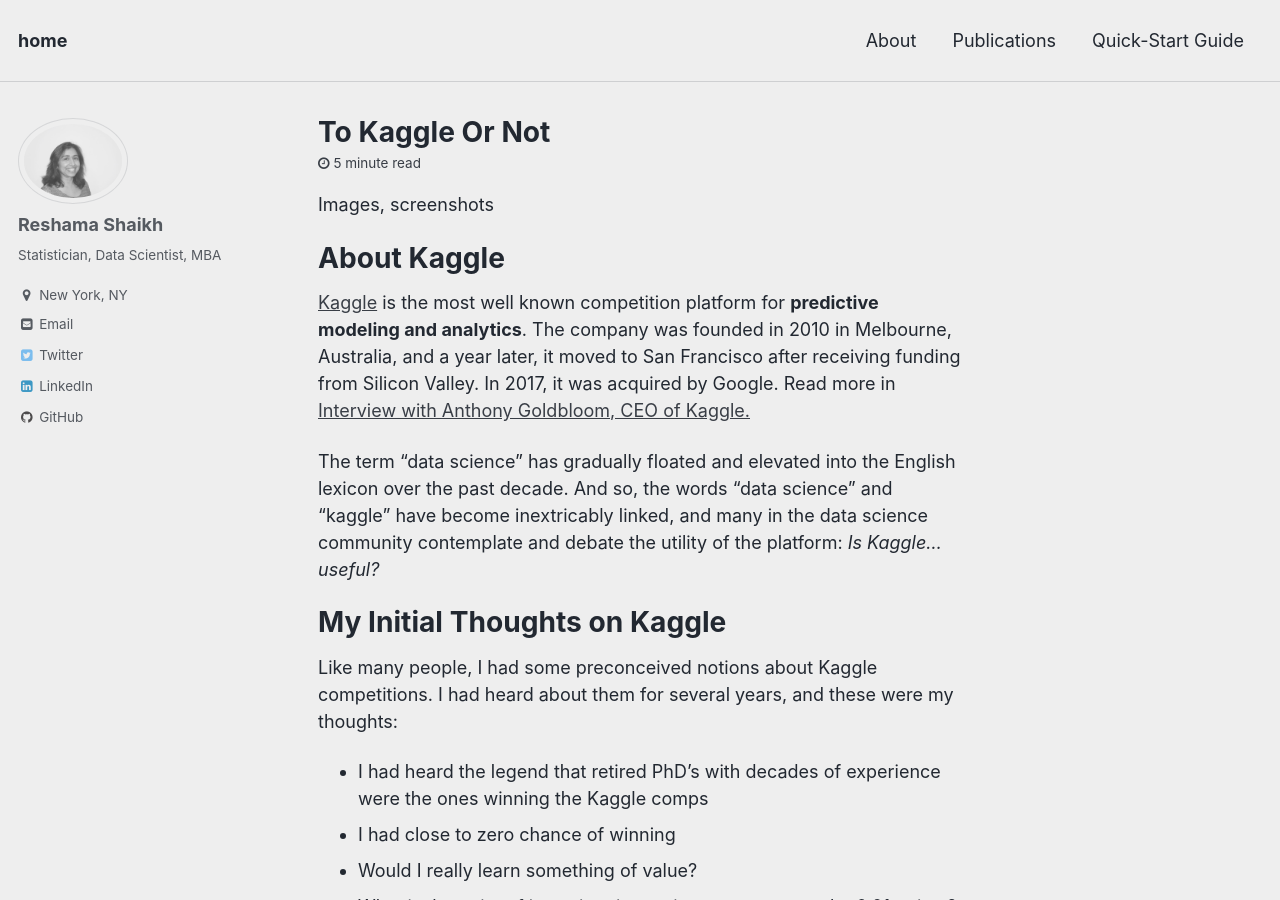
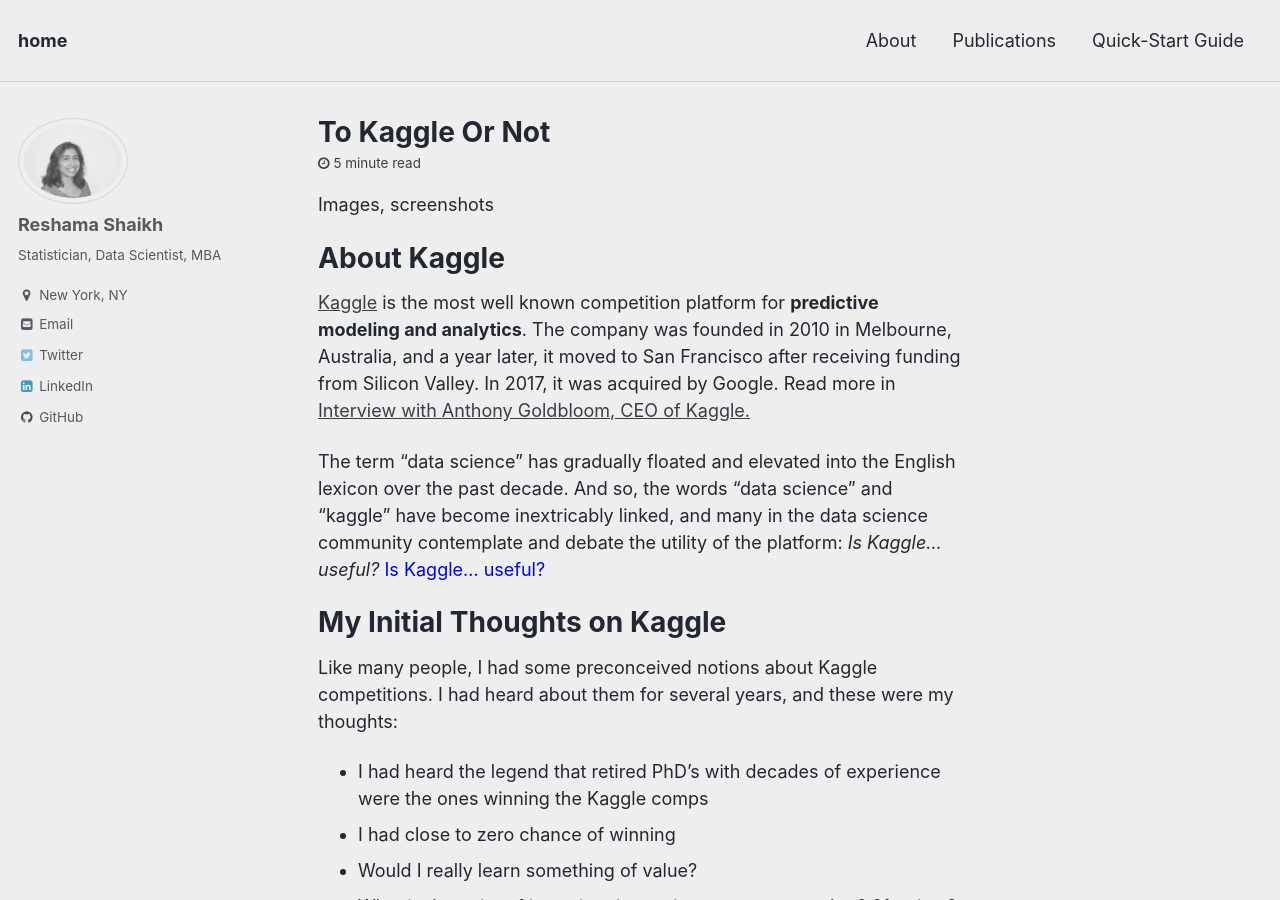
Before and after one commit to reshamas/reshamas.github.io, a Jekyll site: the page built from _posts/2018-04-19-to-kaggle-or-not.md, in a window 1280 px wide and 900 px high. Built offline with Jekyll 4.4.1, drawn with Linux system fonts in a browser that asks for light colours.

Commit message:
Update 2018-04-19-to-kaggle-or-not.md

```diff
--- a/_posts/2018-04-19-to-kaggle-or-not.md
+++ b/_posts/2018-04-19-to-kaggle-or-not.md
@@ -5,7 +5,7 @@
 [Kaggle](https://www.kaggle.com/) is the most well known competition platform for **predictive modeling and analytics**.  The company was founded in 2010 in Melbourne, Australia, and a year later, it moved to San Francisco after receiving funding from Silicon Valley.  In 2017, it was acquired by Google.  Read more in [Interview with Anthony Goldbloom, CEO of Kaggle.](https://medium.com/implodinggradients/ama-with-anthony-goldbloom-ceo-of-kaggle-the-open-data-science-platform-6a2012538316)
 
 The term “data science” has gradually floated and elevated into the English lexicon over the past decade.  And so, the words “data science” and “kaggle” have become inextricably linked, and many in the data science community contemplate and debate the utility of the platform:  *Is Kaggle... useful?*
-
+<a   style="color:blue; font:italic">Is Kaggle... useful?</a>
 
 # My Initial Thoughts on Kaggle
 Like many people, I had some preconceived notions about Kaggle competitions.  I had heard about them for several years, and these were my thoughts:
```
